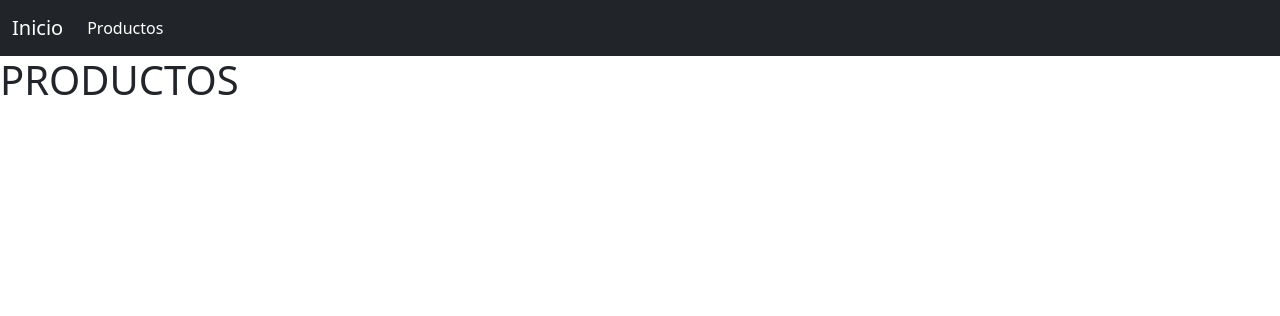
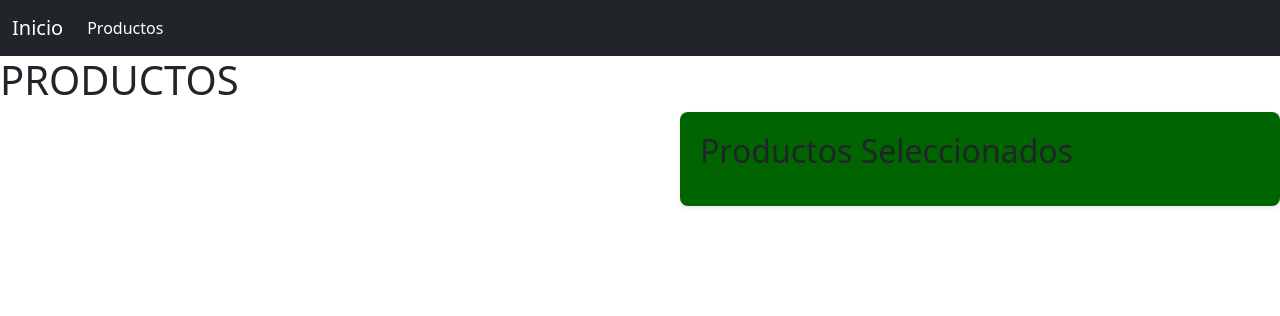
Before and after one commit to julio994/FOODTRUCK, a Django app: page /producto/1/ in a window 1280 px wide. Shown: the top 316 px of the page. Run offline with Django 5.2, Linux system fonts and the light colour scheme; data that the repository does not hold is empty.

Commit message:
mejora de tarjetas, creacion de flex

```diff
--- a/foodtruck/producto/templates/producto/producto.html
+++ b/foodtruck/producto/templates/producto/producto.html
@@ -5,14 +5,16 @@
 {% block content %}
 
     <h1>PRODUCTOS</h1>
+
+<div class="contenedor-mayor">
+   <div class="contenedor-flex">
     {% for producto in productos %}
-    <div class="cotenedor-cp">
       <div class="cardp">
           <div class="cardp-inner">
               <div class="cardp-front">
                   <!-- Contenido de la parte frontal de la tarjeta -->
                   {% if producto.image  %}
-                    <img class="" src="{{producto.image.url}}" alt="Card image cap">
+                    <img class="img-productof" src="{{producto.image.url}}" alt="Card image cap">
                   {% endif %}
                   <div>
                       <h5 class="">{{producto.name}}</h5>
@@ -29,9 +31,18 @@
                   <h5 class="title-b">AGREGAR</h5>
               </div>
           </div>
-      </div>
+        </div>
+    {% endfor %}
   </div>
-    {% endfor %}
 
 
+    <div class="panel-seleccion">
+      <h2>Productos Seleccionados</h2>
+      <ul id="productos-seleccionados">
+        <!-- Aquí se mostrarán los productos seleccionados -->
+      </ul>
+    </div>
+
+</div>
+
 {% endblock %}
--- a/foodtruck/producto/views.py
+++ b/foodtruck/producto/views.py
@@ -4,5 +4,6 @@ from .models import Producto
 
 def producto(request,id_restaurante):
 
-    lista_productos = Producto.objects.filter(id=id_restaurante)
+    lista_productos = Producto.objects.filter(id_restaurante=id_restaurante)
+    print (lista_productos)
     return render(request, "producto/producto.html",{"productos":lista_productos})
--- a/foodtruck/restaurante/static/restaurante/css/style.css
+++ b/foodtruck/restaurante/static/restaurante/css/style.css
@@ -42,17 +42,30 @@
   }
 
   /* TARJETAS PRODUCTOS*/
+.contenedor-mayor{
+    display: flex;
+    flex-direction: row; /* Asegura que los hijos se alineen horizontalmente */
+    justify-content: space-between; /* Ajusta según sea necesario */
+    align-items: flex-start; /* Ajusta según sea necesario */
+}
+
+  .contenedor-flex{
+    flex: 3;
+    display: flex;
+    flex-wrap: wrap; /* Permite que los elementos se envuelvan a la siguiente línea */
+    gap: 20px; /* Espacio entre los elementos */
+    background-color: blue;
+  }
 
   .container-cp{
-    perspective: 1000px;
+    perspective: 100px;
   }
 
   .cardp{
-    background-color: #fff;
-    border-radius: 8px;
-    box-shadow: 0 4px 8px rgba(0, 0, 0, 0.1);
+    width: 300px;
+    height: 200px;
+    position: relative;
 
-    width: 100px;
   }
 
   .cardp-inner {
@@ -60,7 +73,7 @@
     height: 100%;
     position: absolute;
     transform-style: preserve-3d; /* Permite la preservación de los hijos en 3D */
-    transition: transform 0.6s; /* Duración de la animación */
+    transition: transform 0.5s; /* Duración de la animación */
 }
 
 .cardp:hover .cardp-inner {
@@ -88,11 +101,35 @@
     transform: rotateY(180deg); /* Coloca la parte trasera en su posición inicial */
 }
 
+.img-productof{
+    width: 150px; /* Ajusta el tamaño según tus necesidades */
+    height: auto;
+}
+
 .img-productoback{
+    width: 150px; /* Ajusta el tamaño según tus necesidades */
     height: auto;
-    filter: blur(5px);
+    filter: blur(5px)
 }
 
 .title-b{
     text-align: center;
 }
+
+
+/* RESUMEN PEDIDO*/
+
+.lista-productos, .panel-seleccion {
+
+    padding: 20px;
+    background-color: #fff;
+    border-radius: 8px;
+    box-shadow: 0 2px 4px rgba(0, 0, 0, 0.1);
+}
+
+.panel-seleccion {
+
+    width: 600px;
+    margin-left: 20px;
+    background-color:darkgreen
+}
--- a/foodtruck/restaurante/templates/restaurante/base.html
+++ b/foodtruck/restaurante/templates/restaurante/base.html
@@ -8,7 +8,7 @@
     <title>{% block title %}{% endblock %}</title>
     {% load static %}
     <!-- css -->
-    <link href="{%  static 'restaurante/css/style.css ' %}" rel="stylesheet">
+    <link href="{%  static 'restaurante/css/style.css' %}" rel="stylesheet">
     <!-- Bootstrap -->
     <link href="https://cdn.jsdelivr.net/npm/bootstrap@5.3.3/dist/css/bootstrap.min.css" rel="stylesheet" integrity="sha384-QWTKZyjpPEjISv5WaRU9OFeRpok6YctnYmDr5pNlyT2bRjXh0JMhjY6hW+ALEwIH" crossorigin="anonymous">
     <script src="https://cdn.jsdelivr.net/npm/bootstrap@5.3.3/dist/js/bootstrap.bundle.min.js" integrity="sha384-YvpcrYf0tY3lHB60NNkmXc5s9fDVZLESaAA55NDzOxhy9GkcIdslK1eN7N6jIeHz" crossorigin="anonymous"></script>
--- a/foodtruck/restaurante/templates/restaurante/home.html
+++ b/foodtruck/restaurante/templates/restaurante/home.html
@@ -5,10 +5,8 @@
 {% block content %}
 <h1></h1>
     <ul>
-        <div class="container-r"></div>
+
             {% for restaurante in rest %}
-
-
                 <a href="{% url 'producto_page' restaurante.id %}">
                     <div class="card-r">
                         <img src="{{restaurante.image.url}}" class="card-img" alt="...">
@@ -16,7 +14,6 @@
                     </div>
                 </a>
 
-
             {% endfor %}
 
         </div>
```
